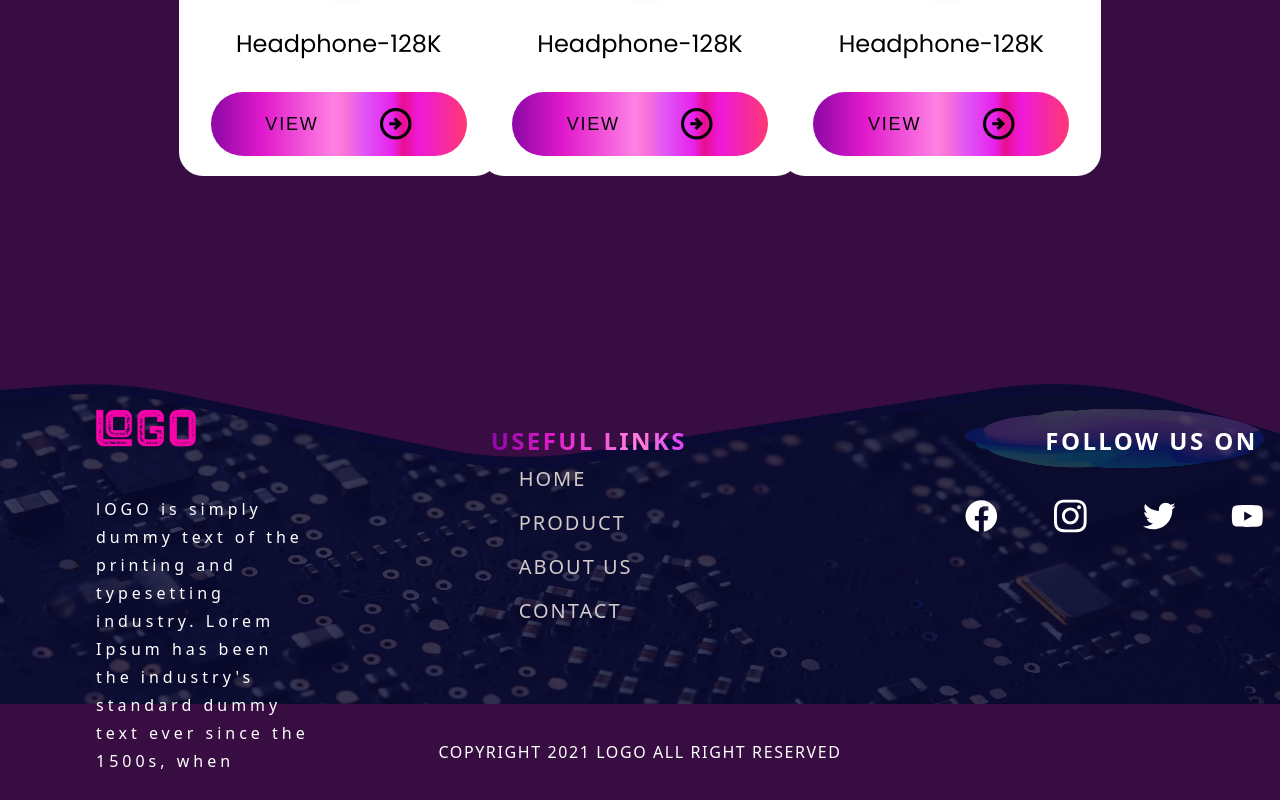
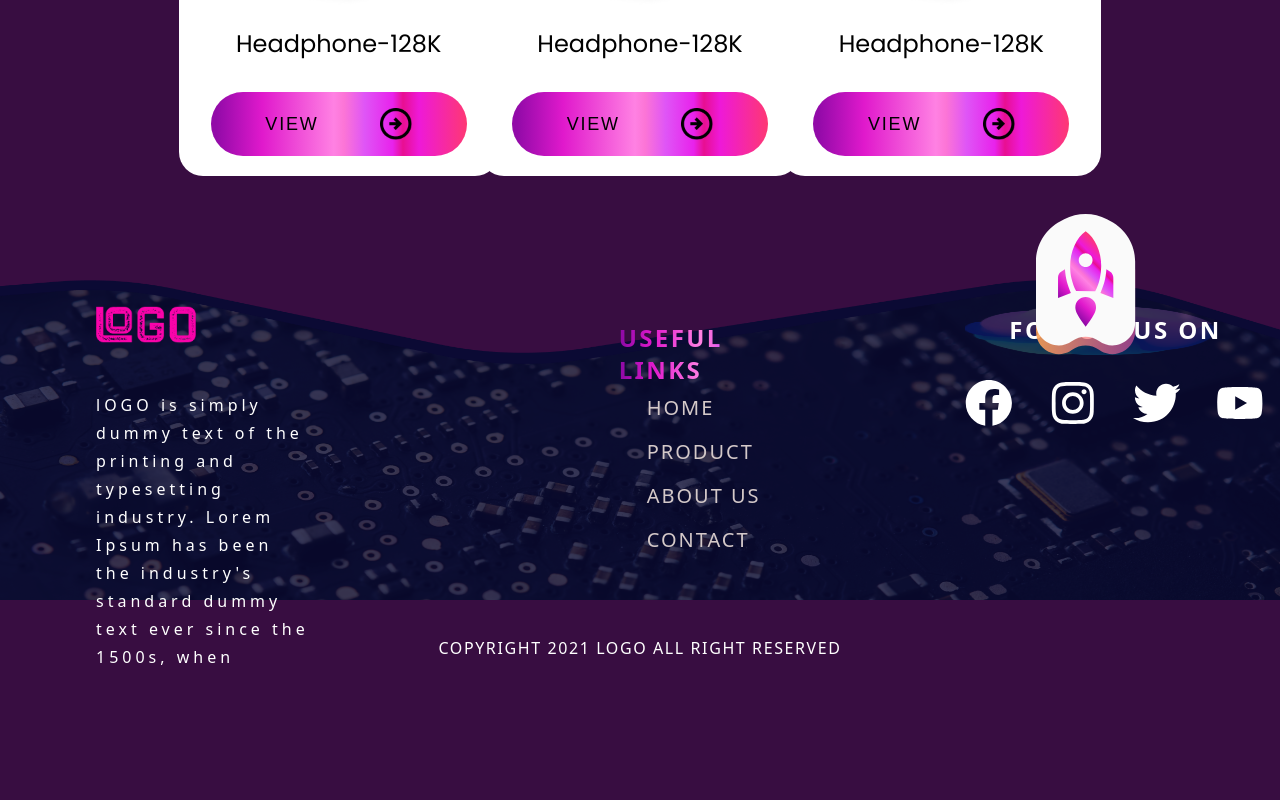
Before and after one commit to sabin-thapa/logo-electronics-nextjs, a Next.js app: page /home in a window 1280 px wide. Shown: the part 2189-2989 px from the top of the page. After the commit the page ends 2885 px from the top, so only its background shows below. Built offline with nearby package versions, Linux system fonts and the light colour scheme; a web font is replaced by a local one.

Commit message:
feat: add rocket launcher
this rocket icon will later be used to scroll to the top of the page

```diff
--- a/src/components/Footer.tsx
+++ b/src/components/Footer.tsx
@@ -9,6 +9,15 @@ const Footer = () => {
     "uppercase font-poppins text-[#D4C9C9] text-xl tracking-widest py-2";
 
   return (
+    <>
+      <div className="flex justify-end mr-36 -mb-24 z-10 relative">
+        <Image
+          src="/assets/rocket.svg"
+          alt="Rocket Image"
+          width={100}
+          height={50}
+        />
+      </div>
       <div className="relative">
         <div className={styles.footer_image_section}>
           <Image
@@ -44,7 +53,7 @@ const Footer = () => {
                 text ever since the 1500s, when
               </p>
             </div>
-          <div className="text-white mx-4 flex-grow ">
+            <div className="text-white mx-4 ml-36 flex-grow ">
               <SubHeader text="Useful Links" className="mt-4" />
               <div className="flex flex-col pl-7 ">
                 <h1 className={faintFooterStyle}>Home</h1>
@@ -56,16 +65,16 @@ const Footer = () => {
             <div className="text-white mx-4 flex-grow relative">
               <Image
                 src="/assets/follow_bg.svg"
-              height={340}
-              width={320}
+                height={200}
+                width={250}
                 alt="follow us"
               />
-            <div className="absolute top-4 left-20   ">
+              <div className="absolute top-2 left-11">
                 <div className="relative">
                   <SubHeader text="Follow Us On" fontColor="#fff" />
                 </div>
               </div>
-            <div className="flex gap-14 mt-6">
+              <div className="flex gap-9 mt-6">
                 <FaFacebook size={48} />
                 <FaInstagram size={48} />
                 <FaTwitter size={48} />
@@ -79,6 +88,7 @@ const Footer = () => {
           <p>Copyright 2021 lOGO ALL RIGHT RESERVED </p>
         </div>
       </div>
+    </>
   );
 };
 
--- a/src/pages/home.tsx
+++ b/src/pages/home.tsx
@@ -77,7 +77,7 @@ const Home = () => {
 
       <div className="products-section">
         <TitleText text="Products" />
-        <div className="products grid grid-cols-3 justify-around gap-2 my-20 place-items-center px-48">
+        <div className="products grid grid-cols-3 justify-around gap-2 mt-20 -mb-24 place-items-center px-48">
           <ProductCard />
           <ProductCard />
           <ProductCard />
```
Lines whose indentation alone changed are shown as unchanged.
